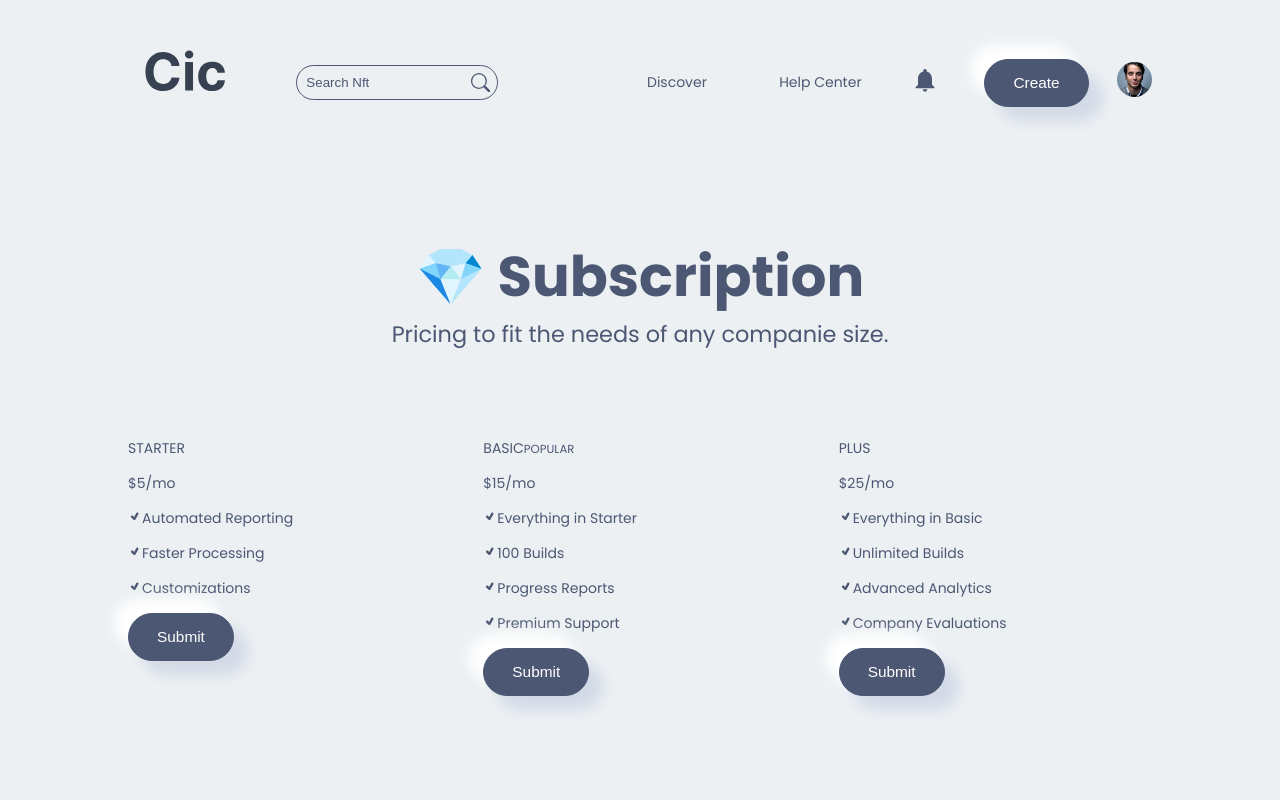
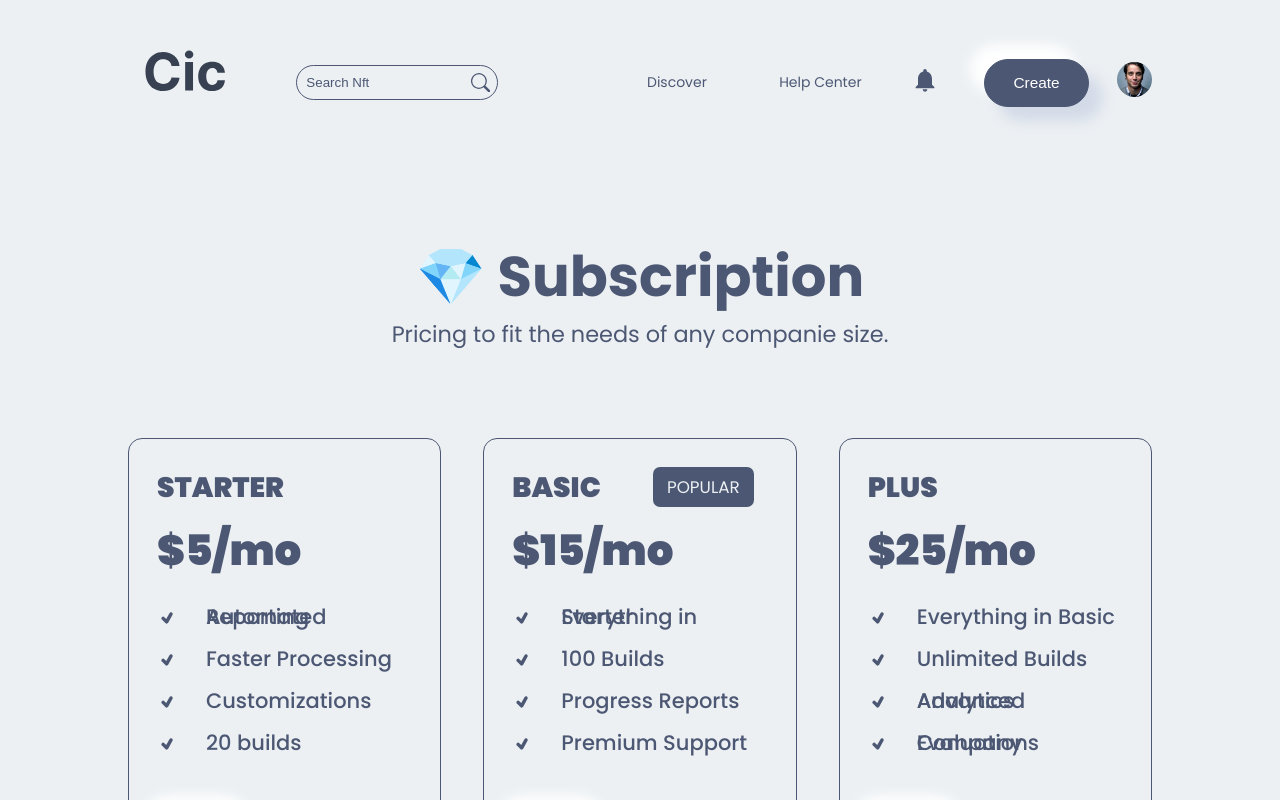
Before and after one commit to shisukeUrahara/web3-nft-marketplace, a Next.js app in the folder client/: page /subscription in a window 1280 px wide. Shown: the top 800 px of the page. Built offline with nearby package versions, Linux system fonts and the light colour scheme.

Commit message:
styled Subscription component

```diff
--- a/client/src/pages/subscription.js
+++ b/client/src/pages/subscription.js
@@ -10,7 +10,7 @@
           plan: "STARTER",
           price: "$5/mo",
           popular: "",
-          service: ["Automated Reporting", "Faster Processing", "Customizations"],
+          service: ["Automated Reporting", "Faster Processing", "Customizations","20 builds"],
           info: "Literally you probably haven't heard of them jean shorts.",
         },
         {
--- a/client/src/subscriptionPage/Subscription/Subscription.jsx
+++ b/client/src/subscriptionPage/Subscription/Subscription.jsx
@@ -9,9 +9,13 @@
         <div className={Style.SubscriptionBox}>
             <div className={Style.SubscriptionBox_box}>
                 <span className={Style.SubscriptionBox_box_span}>{item.plan}</span>
-                <small className={Style.SubscriptionBox_box_small}>
-                    {item.popular || ""}
-                </small>
+                {
+                    item.popular && (
+                        <small className={Style.SubscriptionBox_box_small}>
+                            {item.popular}
+                        </small>
+                    )
+                }
                 <p className={Style.SubscriptionBox_box_price}>{item.price}</p>
 
                 <div className={Style.SubscriptionBox_box_info}>
--- a/client/src/subscriptionPage/Subscription/Subscription.module.css
+++ b/client/src/subscriptionPage/Subscription/Subscription.module.css
@@ -0,0 +1,53 @@
+
+.SubscriptionBox{
+    border:  1px solid var(--icons-color);
+    padding: 2rem;
+    border-radius: 1rem;
+    position: relative;
+    transition:  all .3s ease-in;
+    cursor: pointer;
+}
+
+.SubscriptionBox:hover{
+    box-shadow: var(--box-shadow);
+}
+
+.SubscriptionBox_box_span{
+    font-size: 2rem;
+    font-weight: 900;
+}
+
+.SubscriptionBox_box_small{
+    position: absolute;
+    right: 3rem;
+    font-size: 1.2rem;
+    background-color: var(--icons-color);
+    color: var(--main-bg-color);
+    padding: .5rem 1rem;
+    border-radius: .5rem;
+}
+
+.SubscriptionBox_box_price{
+    font-size: 3rem;
+    line-height: 0;
+    font-weight: 900;
+}
+
+.SubscriptionBox_box_info{
+    margin: 4rem 0;
+}
+
+.SubscriptionBox_box_info_para{
+    display: flex;
+    align-items: center;
+    gap: 2rem;
+    font-weight: 500;
+    font-size: 1.5rem;
+    line-height: 0;
+}
+
+@media screen and (max-width: 35em) {
+    .SubscriptionBox_box_info_para{
+        font-size: 1rem;
+    }
+}
```
